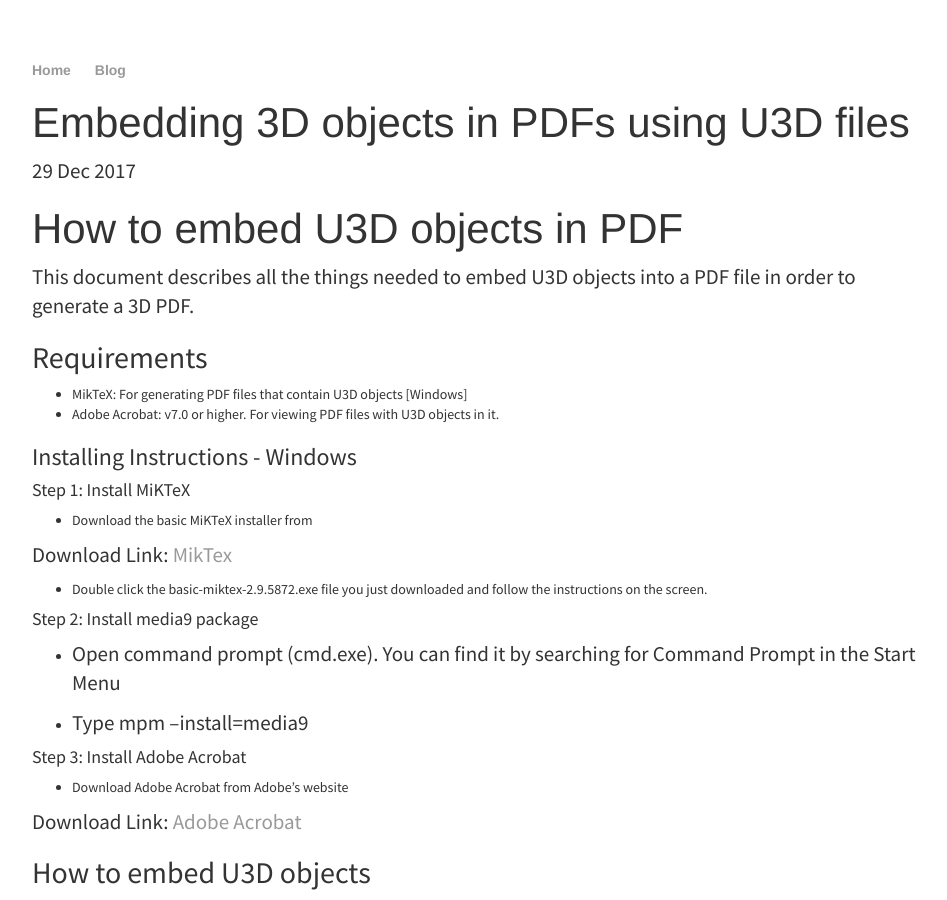
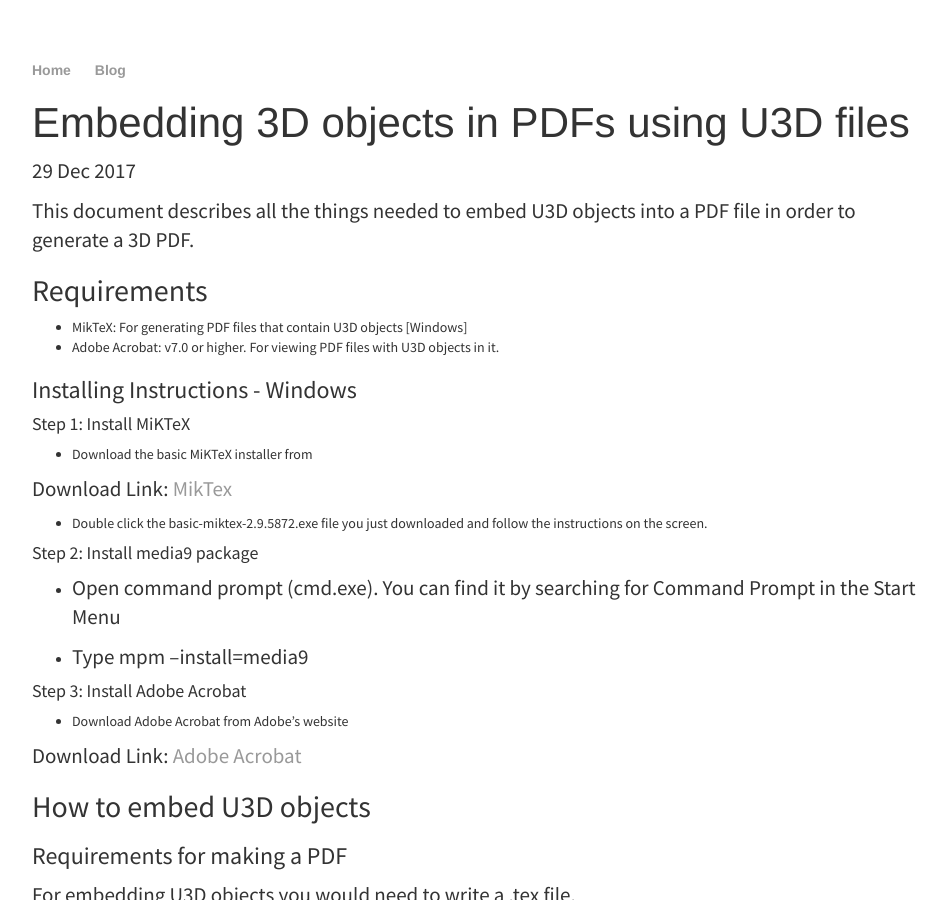
Before and after one commit to vaastav/vaastav.github.io, a Jekyll site: the page built from _posts/2017-12-29-Generating-3D-PDFs-with-U3D.md, in a window 1280 px wide and 900 px high. Shown: the whole window, without its empty margins (160-1107 px from the left). Built offline with Jekyll 4.4.1, drawn with Linux system fonts in a browser that asks for light colours.

Commit message:
Blog update

```diff
--- a/_layouts/default.html
+++ b/_layouts/default.html
@@ -31,8 +31,8 @@
 
         </div>
         <!-- Footer -->
-        <footer style="background-color:#282828" id="contact">
-            <div class="container" style="color:#3500d3">
+        <footer id="contact">
+            <div class="container">
                 <div class="row">
                     <div class="col-lg-10 col-lg-offset-1 text-center">
                         <h4><strong>Vaastav Anand</strong>
--- a/_posts/2017-12-29-Generating-3D-PDFs-with-U3D.md
+++ b/_posts/2017-12-29-Generating-3D-PDFs-with-U3D.md
@@ -3,7 +3,6 @@
 title: "Embedding 3D objects in PDFs using U3D files"
 date: 2017-12-29
 ---
-# How to embed U3D objects in PDF
 
 This document describes all the things needed to embed U3D objects into a PDF file in order to generate a 3D PDF.
 
```
Also changed, not shown: _posts/2017-12-30-Introduction-to-U3D-file-format.md (+0 -1 lines).
